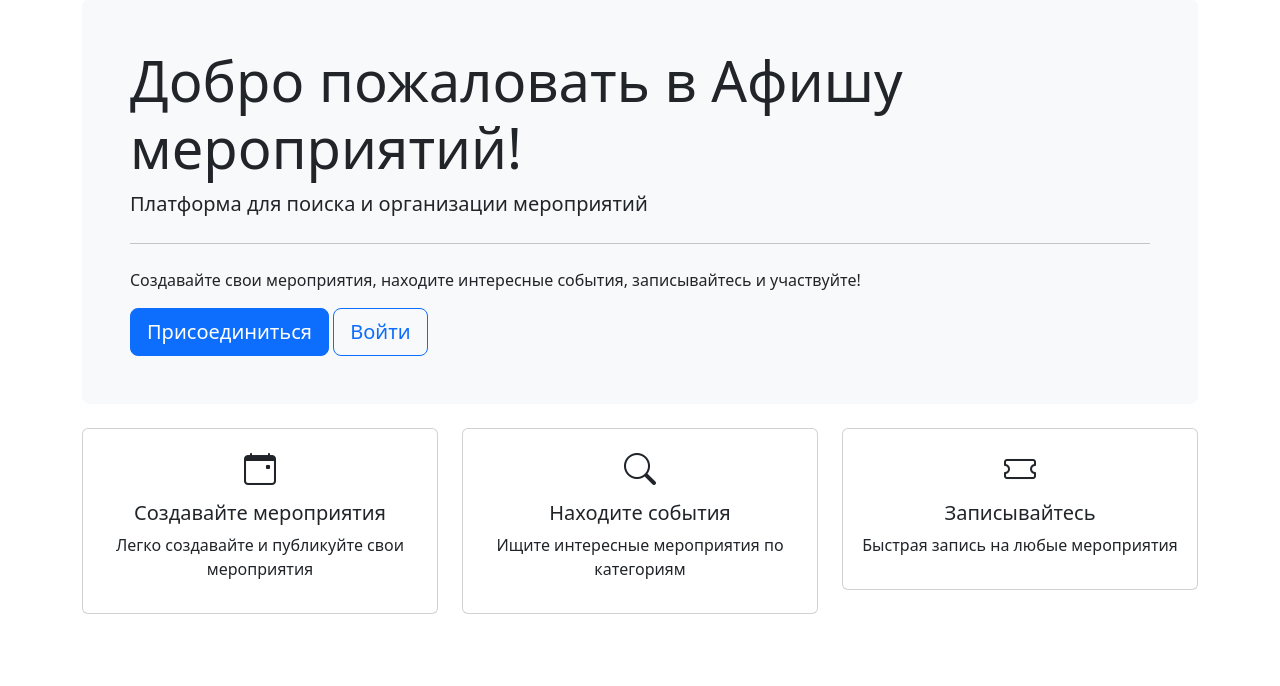
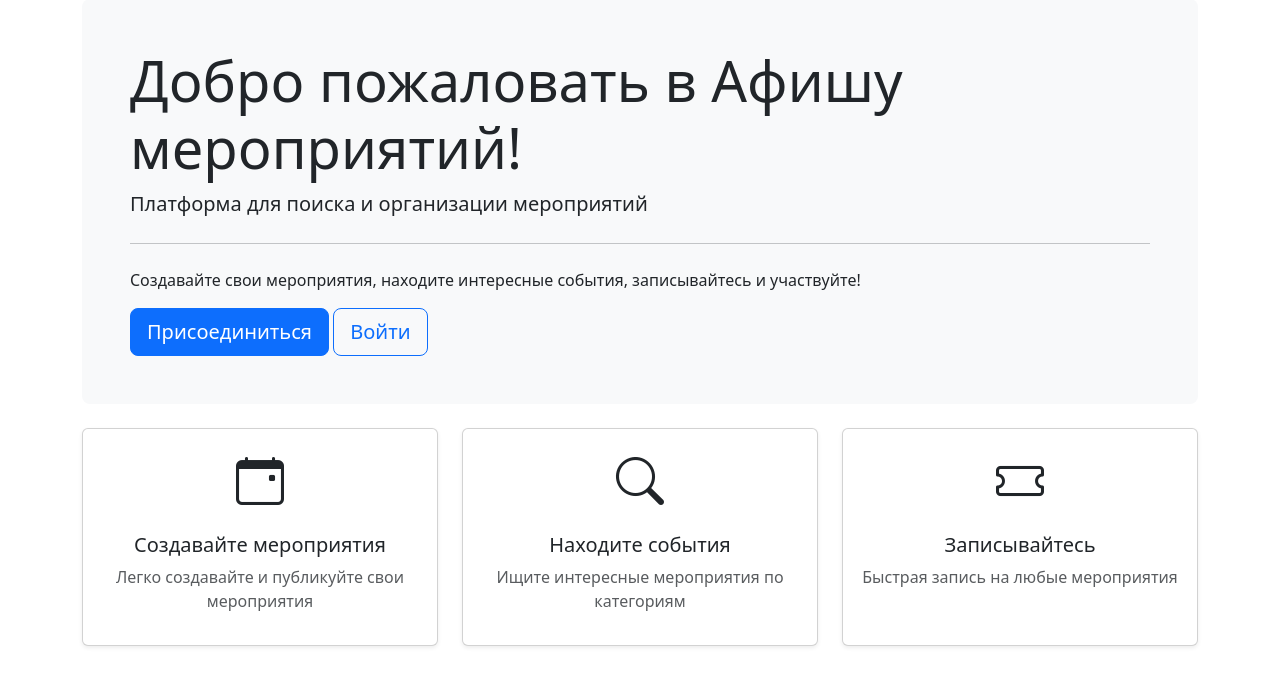
Before and after one commit to katezenina04-afk/diplom_event, a Django app: page / in a window 1280 px wide. Shown: the part 81-767 px from the top of the page. Run offline with Django 5.2, Linux system fonts and the light colour scheme.

Commit message:
изменения

```diff
--- a/templates/index.html
+++ b/templates/index.html
@@ -15,32 +15,54 @@
 </div>
 
 <div class="row">
-    <div class="col-md-4">
-        <div class="card">
+    <!-- Блок 1: Создавайте мероприятия -->
+    <div class="col-md-4 mb-4">
+        <a href="{% url 'create_event' %}" class="text-decoration-none">
+            <div class="card h-100 shadow-sm transition-hover">
                 <div class="card-body text-center">
-                <i class="bi bi-calendar-event" style="font-size: 2rem;"></i>
-                <h5 class="mt-2">Создавайте мероприятия</h5>
-                <p>Легко создавайте и публикуйте свои мероприятия</p>
+                    <i class="bi bi-calendar-event" style="font-size: 3rem;"></i>
+                    <h5 class="mt-3">Создавайте мероприятия</h5>
+                    <p class="text-muted">Легко создавайте и публикуйте свои мероприятия</p>
                 </div>
             </div>
+        </a>
     </div>
-    <div class="col-md-4">
-        <div class="card">
+
+    <!-- Блок 2: Находите события -->
+    <div class="col-md-4 mb-4">
+        <a href="{% url 'event_list' %}" class="text-decoration-none">
+            <div class="card h-100 shadow-sm transition-hover">
                 <div class="card-body text-center">
-                <i class="bi bi-search" style="font-size: 2rem;"></i>
-                <h5 class="mt-2">Находите события</h5>
-                <p>Ищите интересные мероприятия по категориям</p>
+                    <i class="bi bi-search" style="font-size: 3rem;"></i>
+                    <h5 class="mt-3">Находите события</h5>
+                    <p class="text-muted">Ищите интересные мероприятия по категориям</p>
                 </div>
             </div>
+        </a>
     </div>
-    <div class="col-md-4">
-        <div class="card">
+
+    <!-- Блок 3: Записывайтесь (ведёт на страницу доступных мероприятий) -->
+    <div class="col-md-4 mb-4">
+        <a href="{% url 'event_list' %}" class="text-decoration-none">
+            <div class="card h-100 shadow-sm transition-hover">
                 <div class="card-body text-center">
-                <i class="bi bi-ticket" style="font-size: 2rem;"></i>
-                <h5 class="mt-2">Записывайтесь</h5>
-                <p>Быстрая запись на любые мероприятия</p>
+                    <i class="bi bi-ticket" style="font-size: 3rem;"></i>
+                    <h5 class="mt-3">Записывайтесь</h5>
+                    <p class="text-muted">Быстрая запись на любые мероприятия</p>
                 </div>
             </div>
+        </a>
     </div>
 </div>
+
+<style>
+    .transition-hover {
+        transition: transform 0.2s ease, box-shadow 0.2s ease;
+        cursor: pointer;
+    }
+    .transition-hover:hover {
+        transform: translateY(-5px);
+        box-shadow: 0 0.5rem 1rem rgba(0, 0, 0, 0.15) !important;
+    }
+</style>
 {% endblock %}
```
Also changed, not shown: apps/events/admin.py (+4 -3 lines), apps/events/migrations/0003_remove_event_categories_event_category.py (added). Lines whose indentation alone changed are shown as unchanged.
